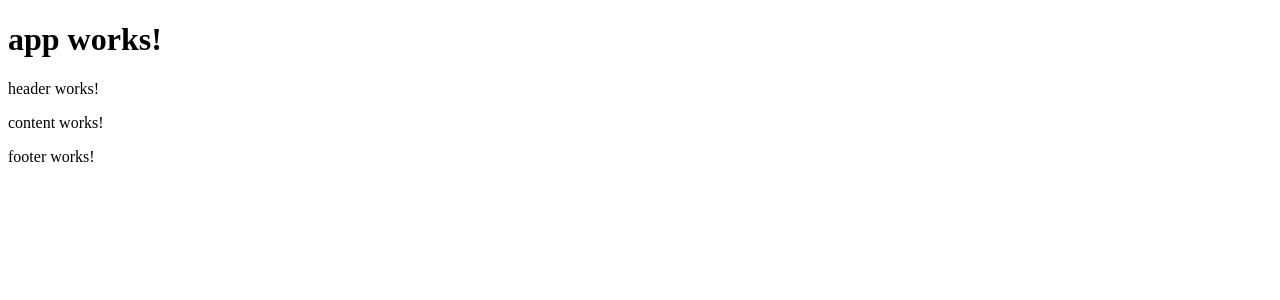
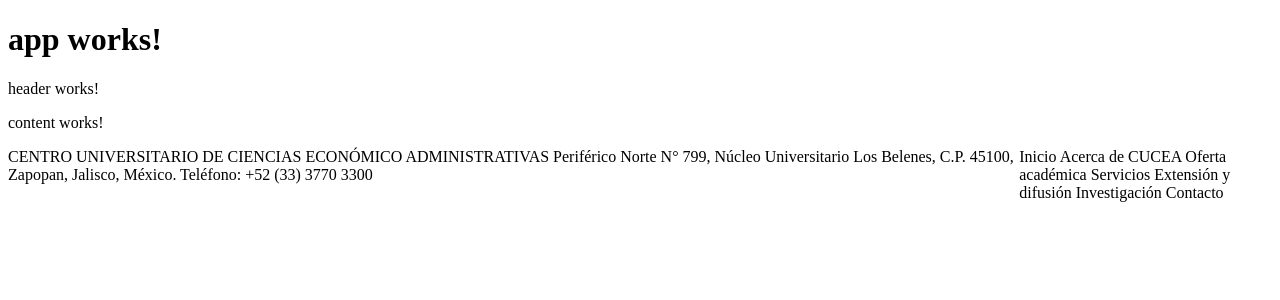
Before and after one commit to AntonioloNeviani/Angular2, an Angular app: page / in a window 1280 px wide. Shown: the top 300 px of the page. Built offline with nearby package versions, Linux system fonts and the light colour scheme.

Commit message:
Estos son mis cambios

```diff
--- a/src/app/footer/footer.component.css
+++ b/src/app/footer/footer.component.css
@@ -0,0 +1,9 @@
+.rightBox{
+    width: 20%;
+    float: left;
+
+}
+.leftBox{
+    width: 80%;
+    float: left;
+}
--- a/src/app/footer/footer.component.html
+++ b/src/app/footer/footer.component.html
@@ -1,3 +1,18 @@
-<p>
-  footer works!
-</p>
+<div>
+
+  <div class="leftBox">
+
+  CENTRO UNIVERSITARIO DE CIENCIAS ECONÓMICO ADMINISTRATIVAS
+Periférico Norte N° 799, Núcleo Universitario Los Belenes, C.P. 45100, Zapopan, Jalisco, México.
+Teléfono: +52 (33) 3770 3300
+  </div>
+  <div class="rightBox">
+    Inicio
+Acerca de CUCEA
+Oferta académica
+Servicios
+Extensión y difusión
+Investigación
+Contacto
+  </div>
+</div>
```
